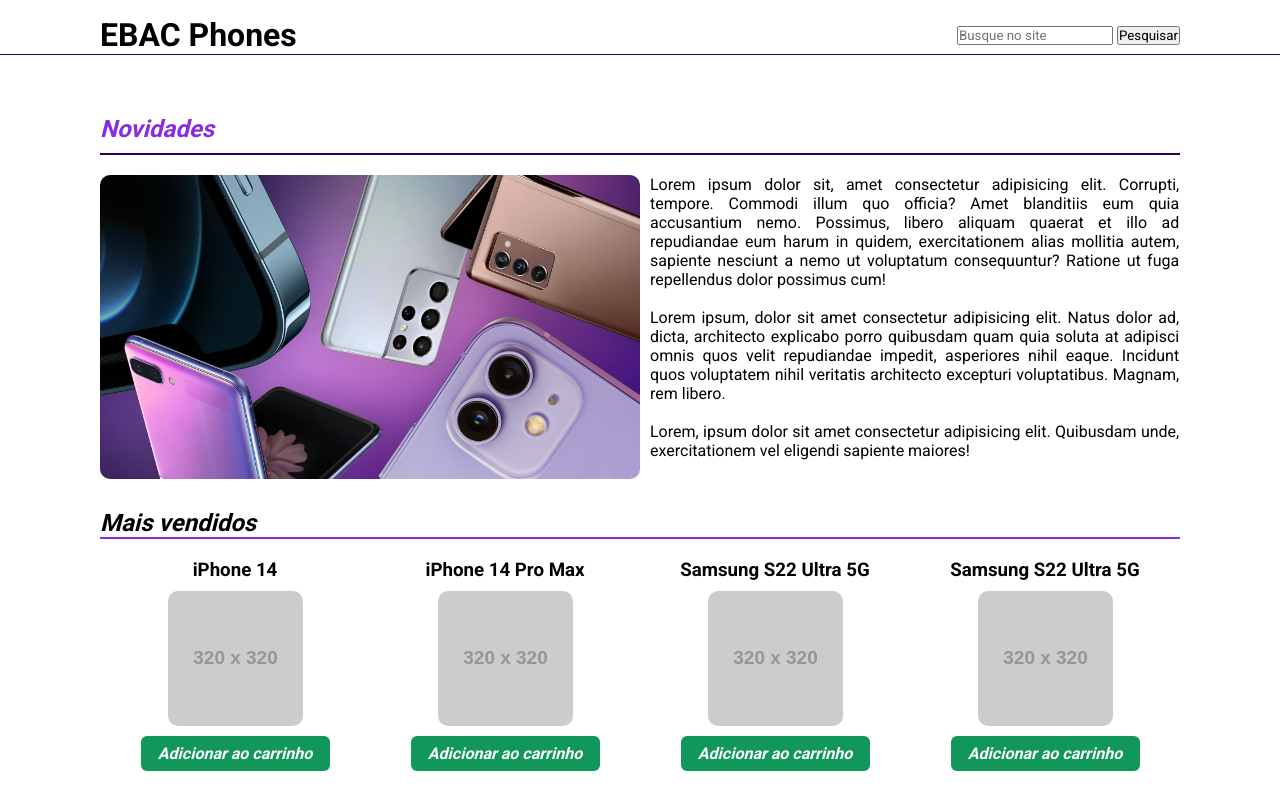
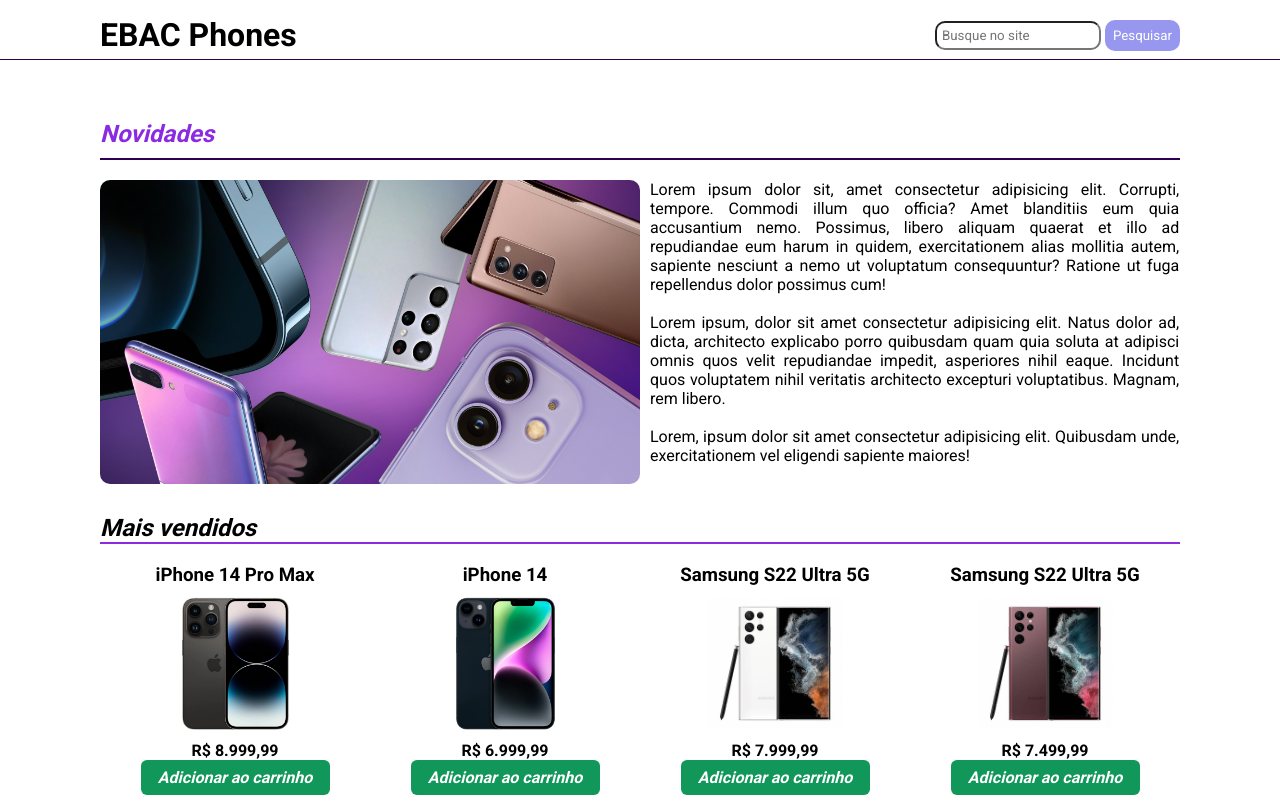
Before and after one commit to ViniciusCardosoCSilva/ebac_phones, a plain HTML site: page index.html in a window 1280 px wide. Drawn offline with Linux system fonts and the light colour scheme; placeholder pictures from the web are drawn by us.

Commit message:
fix: adicionando imagem dos produtos e colocando os respectivos preços

```diff
--- a/index.html
+++ b/index.html
@@ -18,7 +18,7 @@
             <h1>EBAC Phones</h1>
             <form>
                 <input type="search" placeholder="Busque no site">
-                <button type="submit">Pesquisar</button>
+                <button class="pesquisar" type="submit">Pesquisar</button>
             </form>
         </div>
     </header>
@@ -43,29 +43,33 @@
             <ul class="lista-celulares">
                 <li>
                     <div class="produtos">
-                        <h3 class="tipos">iPhone 14</h3>
-                       <p class="modelos"><img class="images" src="https://via.placeholder.com/320x320" alt="Imagem do iPhone 14"></p>
+                        <h3 class="tipos">iPhone 14 Pro Max</h3>
+                        <p class="modelos"><img class="images" src="./images/iphone14.webp" alt="Imagem do iPhone 14 Pro Max"></p>
+                        <p><strong>R$ 8.999,99</strong></p>
                         <button class="comprar" type="button">Adicionar ao carrinho</button>
                     </div>
                 </li>
                 <li>
                     <div class="produtos">
-                        <h3 class="tipos">iPhone 14 Pro Max</h3>
-                        <p class="modelos"><img class="images" src="https://via.placeholder.com/320x320" alt="Imagem do iPhone 14 Pro Max"></p>
+                        <h3 class="tipos">iPhone 14</h3>
+                        <p class="modelos"><img class="images" src="./images/iphone14-2.webp" alt="Imagem do iPhone 14"></p>
+                        <p><strong>R$ 6.999,99</strong></p>
                         <button class="comprar" type="button">Adicionar ao carrinho</button>
                     </div>
                 </li>
                 <li>
                    <div class="produtos">
                         <h3 class="tipos">Samsung S22 Ultra 5G</h3>
-                        <p class="modelos"><img class="images" src="https://via.placeholder.com/320x320" alt="Imagem do Samsung S22 Ultra"></p>
+                        <p class="modelos"><img class="images" src="./images/s22 ultra.webp" alt="Imagem do Samsung S22 Ultra"></p>
+                        <p><strong>R$ 7.999,99</strong></p>
                         <button class="comprar" type="button">Adicionar ao carrinho</button>
                    </div>
                 </li>
                 <li>
                     <div class="produtos">
                         <h3 class="tipos">Samsung S22 Ultra 5G</h3>
-                        <p class="modelos"><img class="images" src="https://via.placeholder.com/320x320" alt="Imagem Samsung S22 Ultra"></p>
+                        <p class="modelos"><img class="images" src="./images/s22 ultra-2.webp" alt="Imagem Samsung S22 Ultra"></p>
+                        <p><strong>R$ 7.499,99</strong></p>
                         <button class="comprar" type="button">Adicionar ao carrinho</button>
                     </div>
                 </li>
--- a/style.css
+++ b/style.css
@@ -15,12 +15,27 @@ header .container {
     display: flex;
     justify-content: space-between;
     align-items: center;
+    margin-bottom: 5px;
 }
 
 header {
     padding: 16px 0 0;
-    border-bottom: 1px solid rgb(48, 0, 80);
+    border-bottom: 1px  solid rgb(48, 0, 80);
     margin-bottom: 30px;
+}
+
+.pesquisar {
+    padding: 8px;
+    border: none;
+    border-radius: 10px;
+    background-color: rgb(151, 151, 240);
+    color: #fff;
+    cursor: pointer;
+}
+
+input {
+    padding: 5px;
+    border-radius: 10px;
 }
 
 .title {
```
Also changed, not shown: images/iphone14-2.webp (added), images/iphone14.webp (added), images/s22 ultra-2.webp (added), images/s22 ultra.webp (added).
